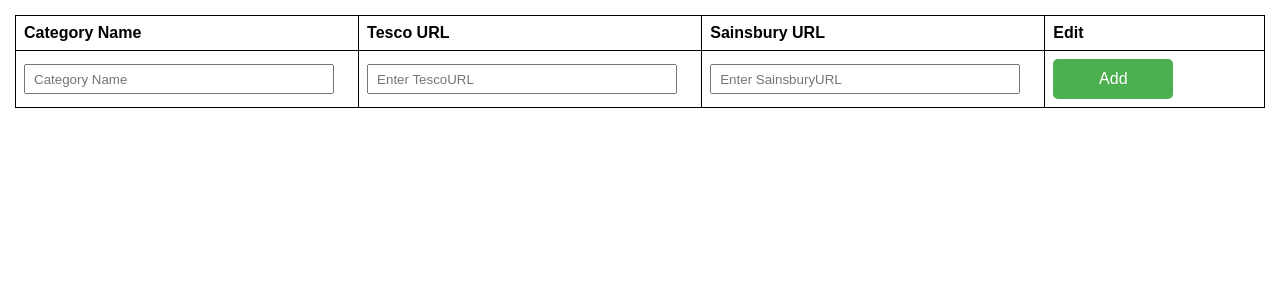
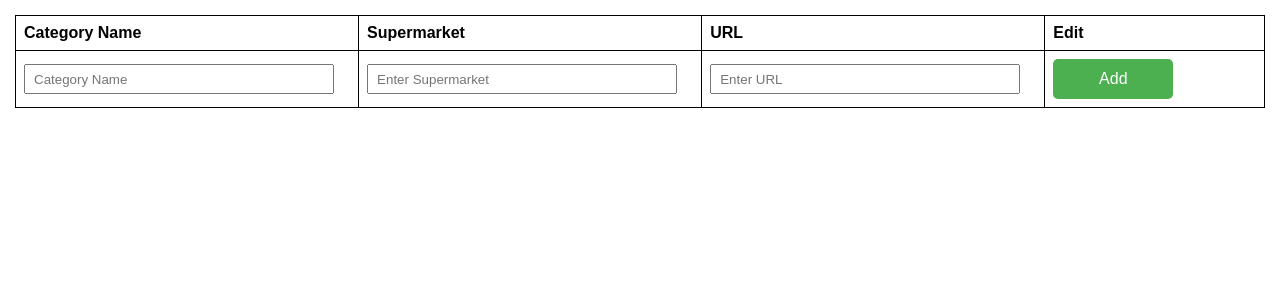
Before and after one commit to Chickolas/SupermarketShoppa, a Flask app: template templates/categorylist.html in a window 1280 px wide. Shown: the part 60-360 px from the top of the page. Run offline with Flask 3, Linux system fonts and the light colour scheme; the template is opened without the code that fills it, so the values that code supplies are empty.

Commit message:
Fixed Basket For manually added users
Also changed Category HTML to be the same as changed code

```diff
--- a/Basket.py
+++ b/Basket.py
@@ -42,7 +42,7 @@
         db = Connect_db()
         connection = db.cursor(buffered=True)
         Query = "INSERT INTO Basket(BasketID, UserID, EditDate, IsActive) VALUES(%s, %s, %s, %s)"
-        values = ("", UserID, date.today(), True)
+        values = (0, UserID, date.today(), True)
         connection.execute(Query, values)
         db.commit()
         connection.close()
--- a/main.py
+++ b/main.py
@@ -201,6 +201,9 @@
             CurrentBasket = pickle.loads(session.get('OldBasketID', None))
         except:
             CurrentBasket = Basket.getBasketFromUserID(UserID)
+            if not CurrentBasket:
+                Basket.CreateBasket(current_user.getID())
+                CurrentBasket = Basket.getBasketFromUserID(UserID)
             session['Basket'] = pickle.dumps(CurrentBasket)
 
         Orders = OrderDetails.SelectAllOrders(CurrentBasket.getBasketID())
@@ -579,8 +582,8 @@
         #If a POST is sent a new category is added to the Category Table
         if request.method == 'POST':
             CategoryName = request.form.get('CategoryName')
-            Supermarket = request.form.get('TescoURL')
-            URL = request.form.get('SainsburyURL')
+            Supermarket = request.form.get('Supermarket')
+            URL = request.form.get('URL')
             CurrentCategory = Category(CategoryName, Supermarket, URL)
             CurrentCategory.CreateCategory()
 
--- a/templates/categorylist.html
+++ b/templates/categorylist.html
@@ -12,8 +12,8 @@
     <table>
         <tr>
             <th>Category Name</th>
-            <th>Tesco URL</th>
-            <th>Sainsbury URL</th>
+            <th>Supermarket</th>
+            <th>URL</th>
             <th>Edit</th>
         </tr>
         {% for category in categories %}
@@ -27,8 +27,8 @@
         <tr id="new_category">
             <form method="post" action="{{ url_for('categorylist') }}" style="display: inline-block;" class="quantity-form">
                 <td><input type="text" id="CategoryName" placeholder="Category Name" name="CategoryName" class="Category" autocomplete="off" required></td>
-                <td><input type="text" id="TescoURL" placeholder="Enter TescoURL" name="TescoURL" class="Category" autocomplete="off" required></td>
-                <td><input type="text" id="SainsburyURL" placeholder="Enter SainsburyURL" name="SainsburyURL" class="Category" autocomplete="off" required></td>
+                <td><input type="text" id="Supermarket" placeholder="Enter Supermarket" name="Supermarket" class="Category" autocomplete="off" required></td>
+                <td><input type="text" id="URL" placeholder="Enter URL" name="URL" class="Category" autocomplete="off" required></td>
                 <td><button type="submit" class="custom-submit">Add</button></td>
             </form>
         </tr>
```
Also changed, not shown: new.py (+0 -7 lines).
